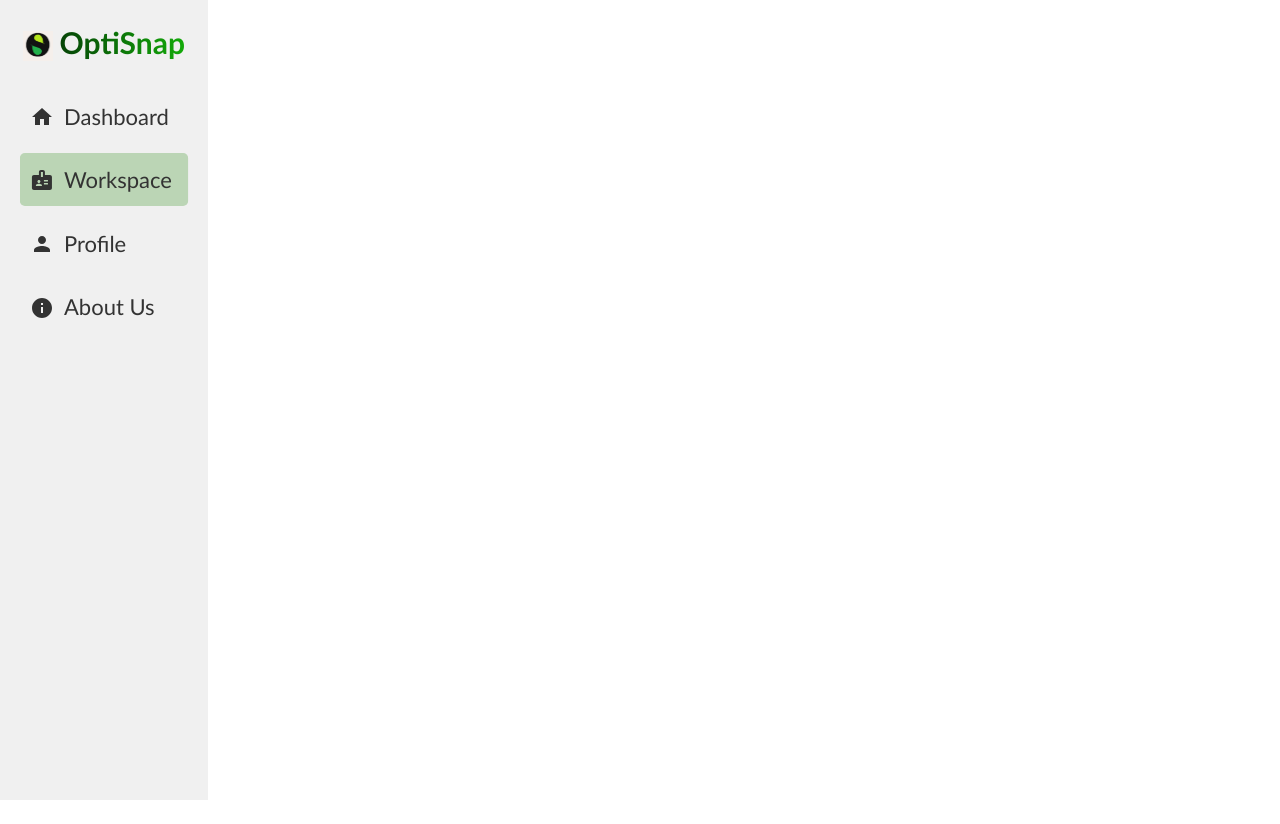
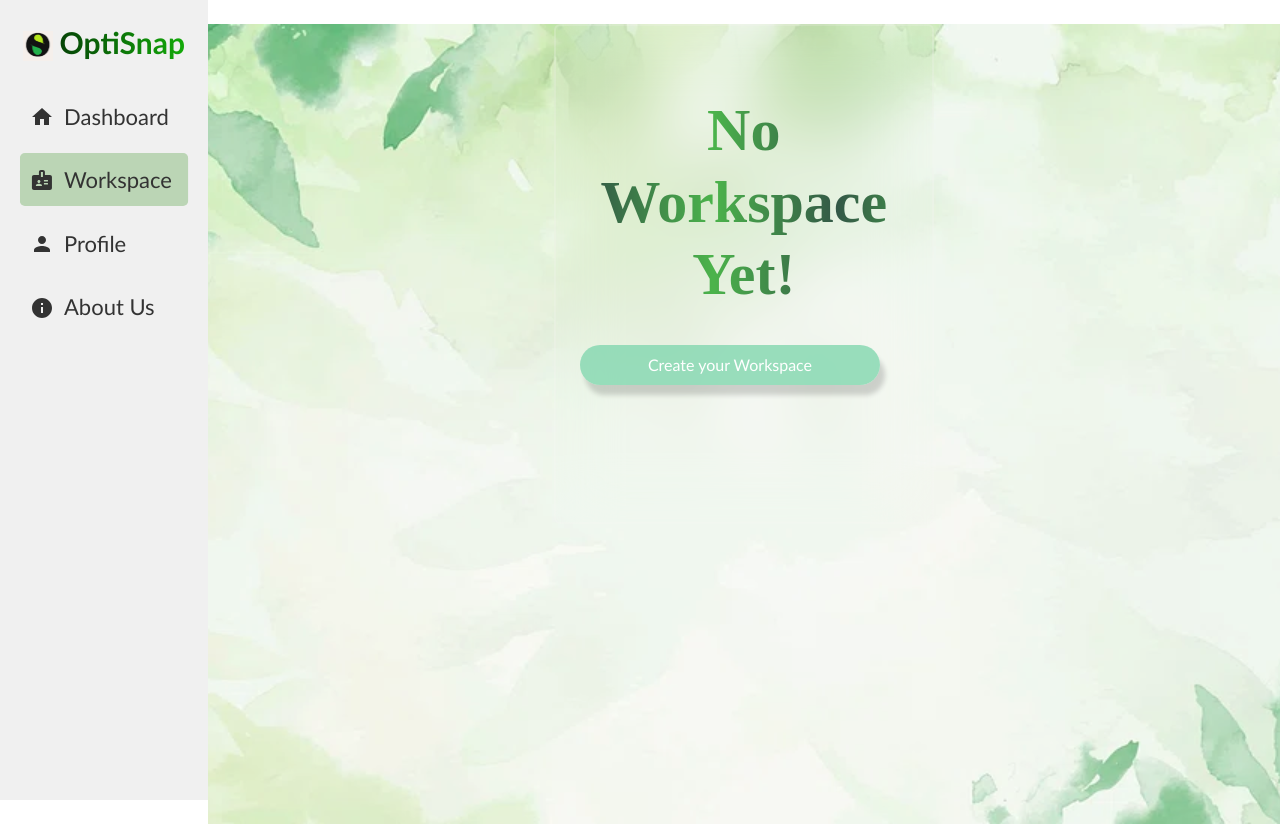
Before and after one commit to msuud/Optisnap, a React (Create React App) app in the folder frontend/: page /workspace in a window 1280 px wide. Before the commit the page ends 800 px from the top, so only its background shows below. Built offline with nearby package versions, Linux system fonts and the light colour scheme.

Commit message:
created workspace for no current workspace

```diff
--- a/frontend/src/App.js
+++ b/frontend/src/App.js
@@ -4,6 +4,7 @@ import Navbar from "./Navbar/Navbar";
 import Login from "./Login/Login";
 import Dashboard from "./Dashboard/Dashboard";
 import AboutUs from "./About-us/aboutus";
+import Workspace from "./Workspace/workspace";
 
 function App() {
   const [isLoggedIn, setIsLoggedIn] = useState(true);
@@ -27,6 +28,7 @@ function App() {
                 <Routes>
                   <Route path="/dashboard" element={<Dashboard />} />
                   <Route path="/about-us" element={<AboutUs />} />
+                  <Route path="/workspace" element={<Workspace />} />
                 </Routes>
               </div>
             </div>
--- /dev/null
+++ b/frontend/src/Workspace/workspace.css
@@ -0,0 +1,102 @@
+.bg-image {
+    background-image: url("../assets/background-3.jpg");
+    opacity: 0.8;
+    background-blend-mode: multiply;
+    background-size: cover;
+    background-position: center;
+    height: 100vh;
+  }
+  h1 {
+    font-size: 60px;
+    /* font-family: "Lucida Sans", "Lucida Sans Regular", "Lucida Grande",
+      "Lucida Sans Unicode", Geneva, Verdana, sans-serif; */
+    font-weight: bold;
+    color: rgb(199, 91, 91);
+    margin: 5px;
+    padding: 10px;
+    font-style: normal;
+    font-family: "AmstelvarAlpha";
+    background: linear-gradient(90deg, #012f19, #1fa11f, #012f19);
+    background-repeat: inherit;
+    background-size: 80%;
+    animation: animate 5s linear infinite;
+    -webkit-background-clip: text;
+    -webkit-text-fill-color: rgba(204, 199, 201, 0);
+  }
+  .grid-bg {
+    background: rgba(19, 59, 81, 0);
+  }
+
+  .grid-bg h3 {
+    font-size: 60px;
+    font-family: "Lucida Sans", "Lucida Sans Regular", "Lucida Grande",
+      "Lucida Sans Unicode", "Geneva", Verdana, sans-serif;
+    font-weight: bolder;
+    background: -webkit-linear-gradient(
+      right,
+      rgb(87, 206, 221),
+      rgb(16, 5, 28)
+    );
+    -webkit-background-clip: text;
+    -webkit-text-fill-color: transparent;
+  }
+
+  .small-grid-bg {
+    background: rgba(99, 206, 156, 0.8);
+    border-radius: 50px;
+    width: 300px;
+  }
+
+  .workspace {
+    font-size: 30px;
+    font-family: serif;
+    color: black;
+    font-weight: bolder;
+    justify-content: center;
+  }
+
+  .image {
+    font-size: 30px;
+    font-family: serif;
+    color: rgb(8, 8, 8);
+    font-weight: bolder;
+    justify-content: center;
+  }
+
+  .grid2 {
+    position: absolute;
+    left: 28%;
+    /* backdrop-filter: blur(15px); */
+    margin-bottom: 0%;
+    width: 70%;
+    color: rgb(35, 37, 35);
+  }
+
+  h1 {
+    animation: slide-in 0.5s ease-in-out forwards;
+  }
+
+  @keyframes slide-in {
+    from {
+      opacity: 0;
+      transform: translateX(-50px);
+    }
+    to {
+      opacity: 1;
+      transform: translateX(0);
+    }
+  }
+
+  .small-grid-bg,
+  .grid2 {
+    animation: pop-up 0.5s ease-in forwards;
+  }
+
+  @keyframes pop-up {
+    from {
+      transform: scale(0);
+    }
+    to {
+      transform: scale(1);
+    }
+  }
--- /dev/null
+++ b/frontend/src/Workspace/workspace.js
@@ -0,0 +1,35 @@
+import React from "react";
+import "./workspace.css";
+
+const workspace = () => {
+  const handleClick =()=>{
+    console.log("buttonclicked");
+  }
+  return (
+    <div className="container-fluid bg-image">
+      <div className="container rounded text-black text-center p-4 mt-4 ml-4 mr-4 grid-bg">
+
+        <div className="col col1">
+          <div class="col1 mt-1">
+          <div class="rounded text-black text-center mt-1  p-1">
+              <p className="workspace"></p>
+
+              <h1>No Workspace Yet!</h1>
+
+            </div>
+          </div>
+          <div class="col mt-6">
+            <div class=" text-white text-center mt-3 p-2 small-grid-bg"onClick={handleClick}>
+
+              {/* { <p className="image"></p> */}
+              {/* { <button type="button">Create your Workspace</button> */}
+              Create your Workspace
+            </div>
+          </div>
+        </div>
+      </div>
+    </div>
+  );
+};
+
+export default workspace;
```
